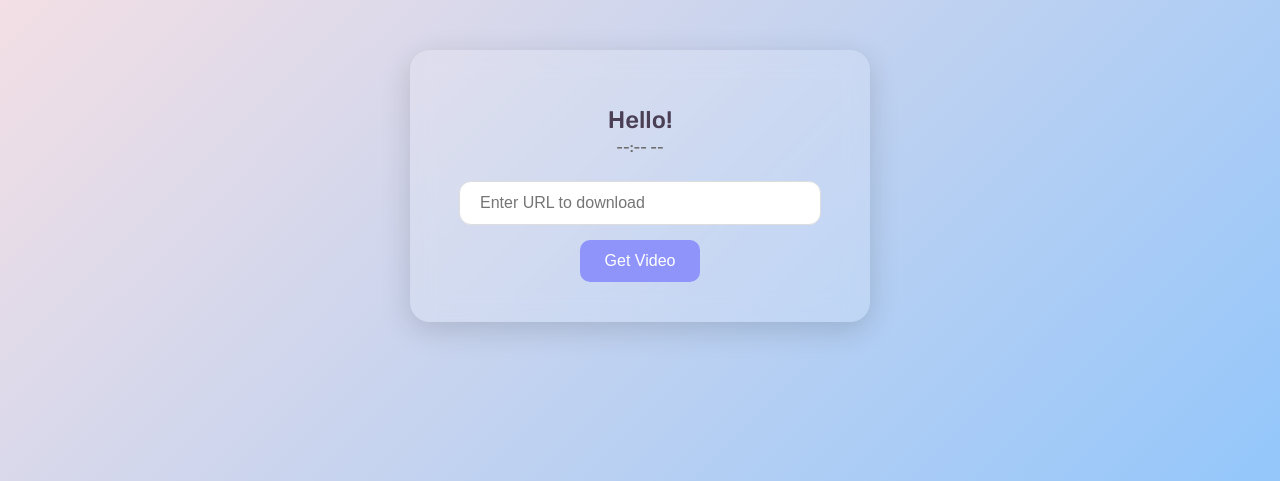
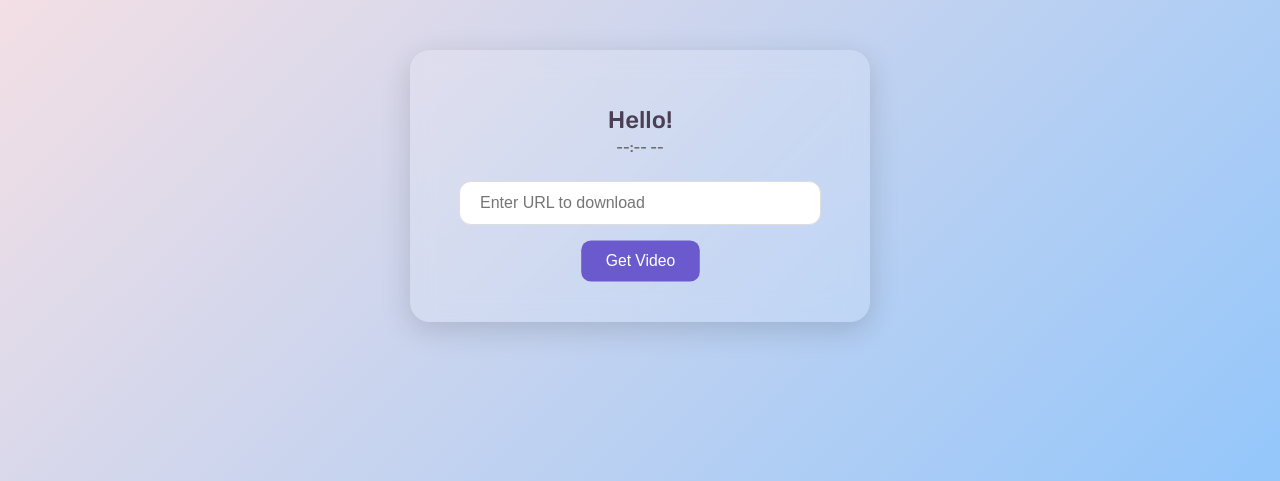
Before and after one commit to adityakat16/Dashboard, a Flask app: page / in a window 1280 px wide, while the restyled element is pressed. Shown: the part 214-695 px from the top of the page. Run offline with Flask 3, Linux system fonts and the light colour scheme.

Commit message:
Update index.html

```diff
--- a/templates/index.html
+++ b/templates/index.html
@@ -84,6 +84,11 @@
             box-shadow: inset 0 0 5px rgba(0,0,0,0.05);
             color: #3b3b3b;
         }
+      form button:active,
+        form button.clicked {
+            background-color: #6a5acd; /* A darker shade or distinct color */
+            transform: scale(0.98); /* Slight shrink effect */
+        }
     </style>
 </head>
 <body>
```
